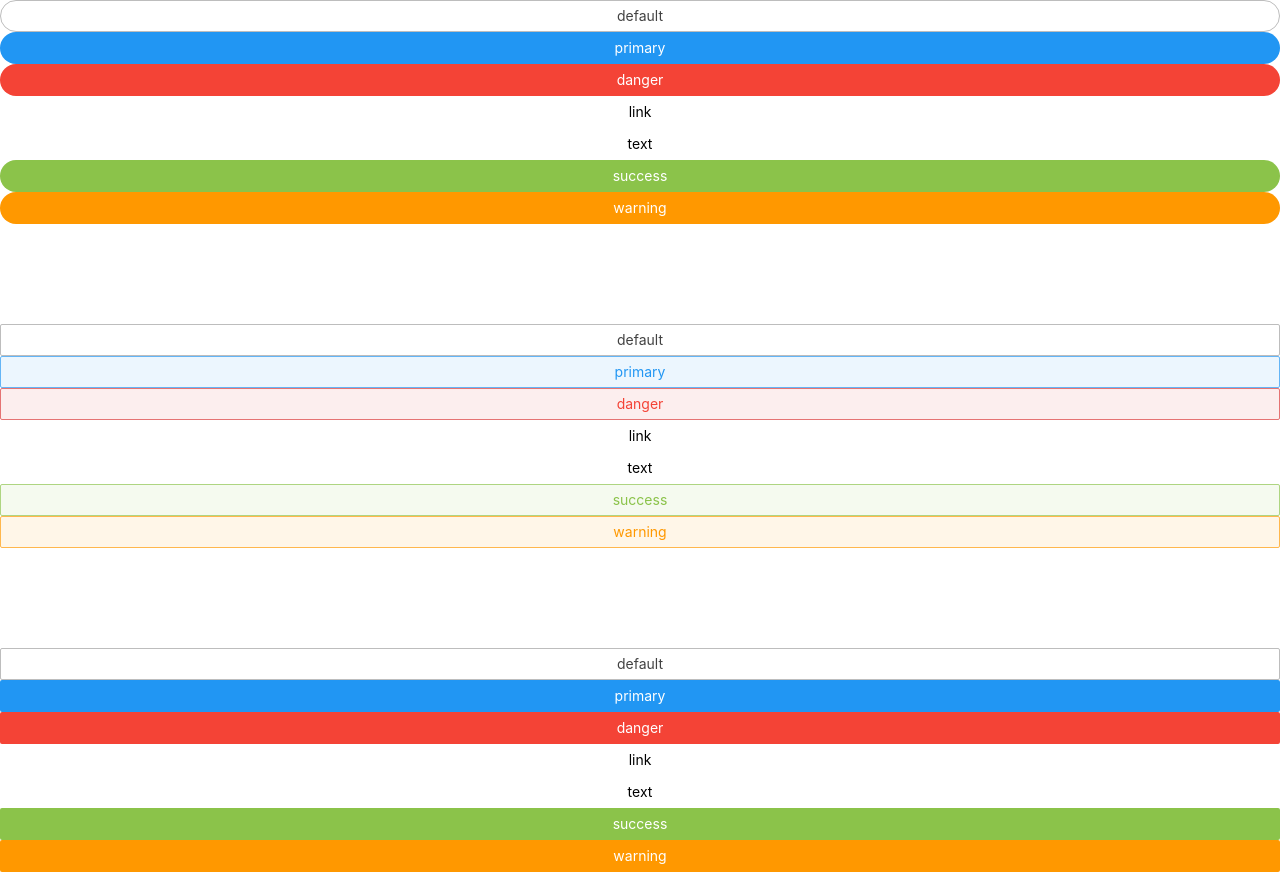
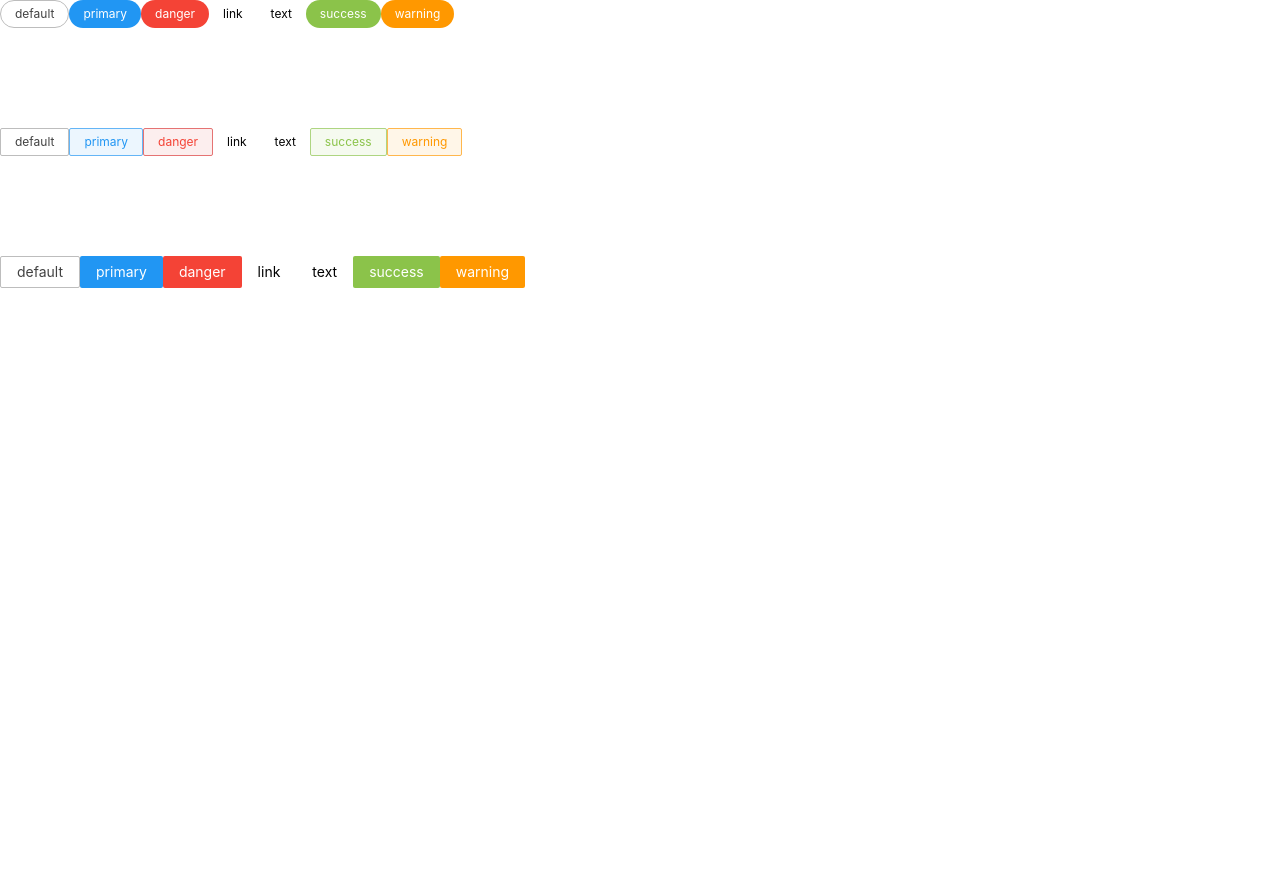
Before and after one commit to wicked-knife/reactify, a React (Create React App) app: page / in a window 1280 px wide. After the commit the page ends 800 px from the top, so only its background shows below. Built offline with nearby package versions, Linux system fonts and the light colour scheme.

Commit message:
add button size styles

```diff
--- a/src/App.tsx
+++ b/src/App.tsx
@@ -14,7 +14,7 @@ const App: React.FC = () => {
     <div className='App'>
       {buttons.map(
         buttonType => (
-          <Button type={buttonType} key={buttonType} onClick={clickHandler} round block>
+          <Button type={buttonType} key={buttonType} onClick={clickHandler} round size="small" >
             {buttonType}
           </Button>
         )
@@ -23,7 +23,7 @@ const App: React.FC = () => {
       <div style={{marginTop: '100px'}}>
       {buttons.map(
         buttonType => (
-          <Button type={buttonType} key={buttonType} onClick={clickHandler} plain block>
+          <Button type={buttonType} key={buttonType} onClick={clickHandler} plain size="small" >
             {buttonType}
           </Button>
         )
@@ -33,7 +33,7 @@ const App: React.FC = () => {
       <div style={{marginTop: '100px'}}>
       {buttons.map(
         buttonType => (
-          <Button type={buttonType} key={buttonType} onClick={clickHandler} block>
+          <Button type={buttonType} key={buttonType} onClick={clickHandler} >
             {buttonType}
           </Button>
         )
--- a/src/components/button/button.scss
+++ b/src/components/button/button.scss
@@ -24,7 +24,7 @@
   box-shadow: 0 0 0 rgba(0, 0, 0, 0.015);
   &.rf-btn-medium {
     height: 32px;
-    padding: 4px 15px;
+    padding: 4px 16px;
     border-radius: 2px;
     &.rf-btn-round {
       border-radius: 32px;
@@ -35,6 +35,36 @@
       vertical-align: middle;
     }
   }
+
+  &.rf-btn-large {
+    height: 36px;
+    padding: 4px 18px;
+    border-radius: 2px;
+    &.rf-btn-round {
+      border-radius: 40px;
+      padding: 4px 24px;
+    }
+    .rf-btn-text {
+      line-height: 28px;
+      vertical-align: middle;
+    }
+  }
+
+  &.rf-btn-small {
+    height: 28px;
+    padding: 4px 14px;
+    border-radius: 2px;
+    &.rf-btn-round {
+      border-radius: 28px;
+      padding: 4px 14px;
+    }
+    .rf-btn-text {
+      font-size: $font-size-caption;
+      line-height: 20px;
+      vertical-align: middle;
+    }
+  }
+
   &.is-block{
     display: flex;
     width: 100%;
```
